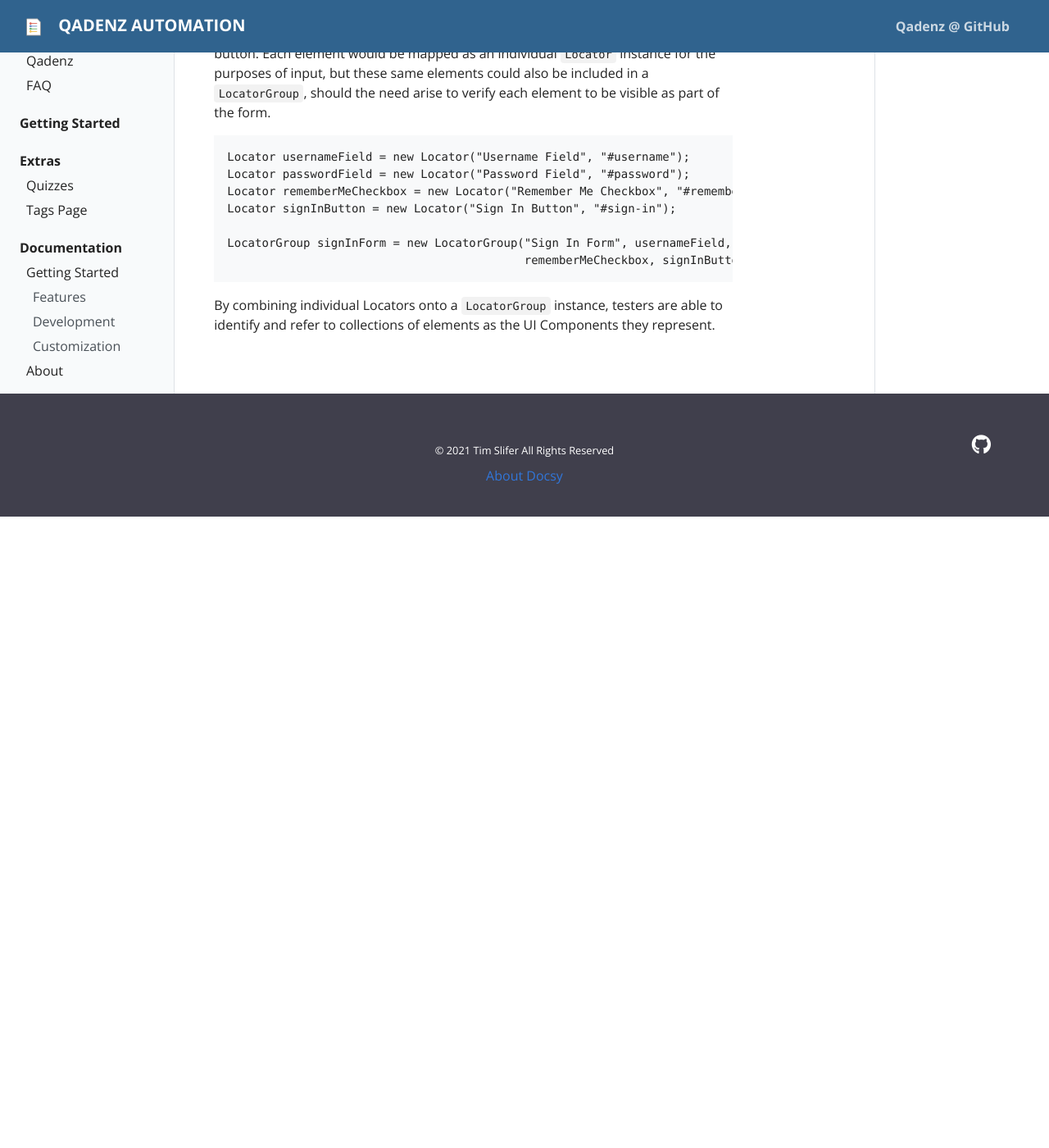
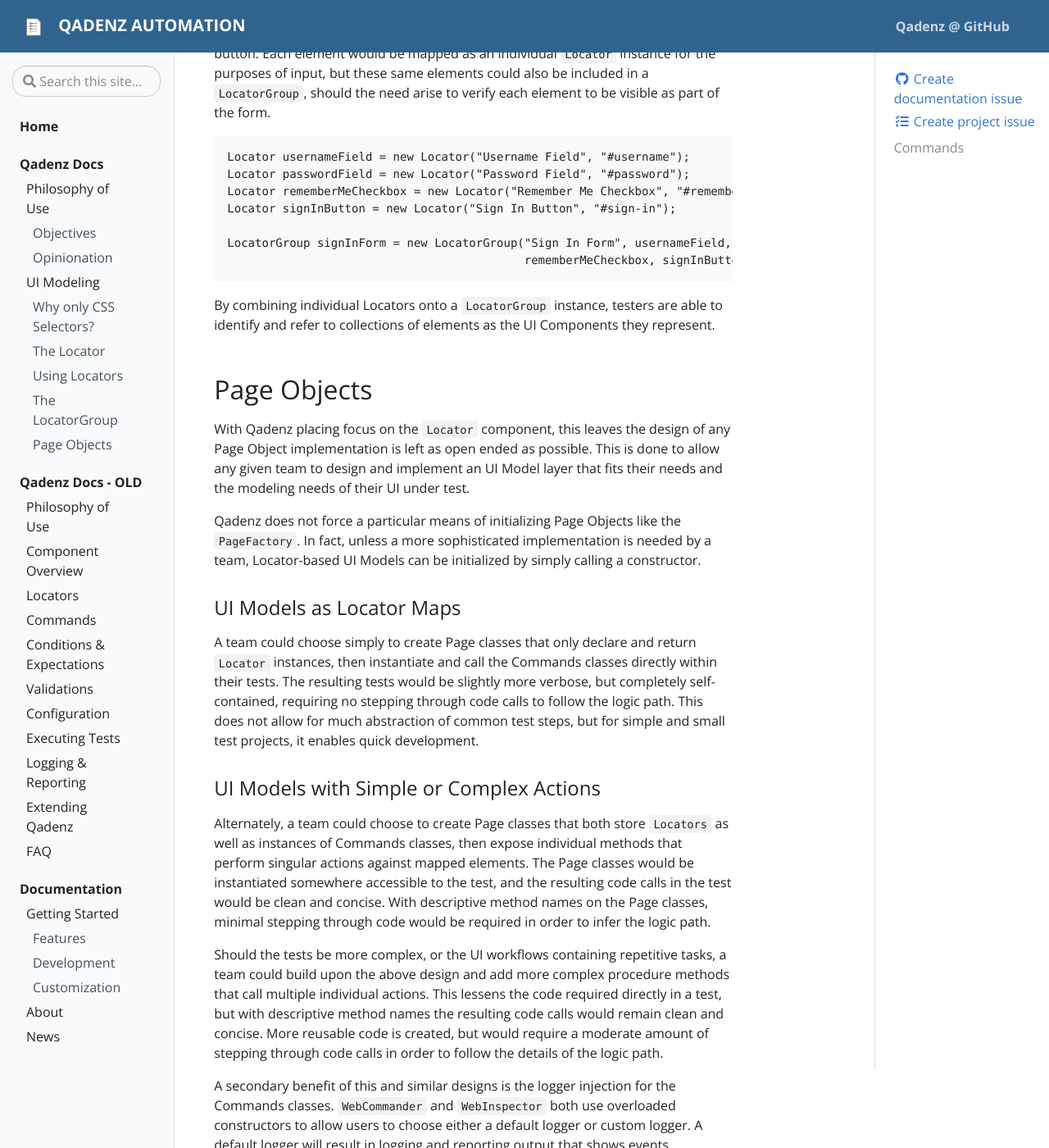
Before and after one commit to qadenz/qadenz.github.io, a Jekyll site: the page built from pages/docs.md, in a window 1280 px wide and 1400 px high, scrolled down 6870 px. Shown: the whole window at 82% size. Built offline with Jekyll 4.4.1, drawn with Linux system fonts in a browser that asks for light colours; before the commit the page ends 7500 px from its top, so only the background shows below that; some of the changed text lies outside the part shown.

Commit message:
Updated page objects section

````diff
--- a/pages/docs.md
+++ b/pages/docs.md
@@ -155,3 +155,25 @@ LocatorGroup signInForm = new LocatorGroup("Sign In Form", usernameField, passwo
 ```
 
 By combining individual Locators onto a `LocatorGroup` instance, testers are able to identify and refer to collections of elements as the UI Components they represent.
+
+## Page Objects
+
+With Qadenz placing focus on the `Locator` component, this leaves the design of any Page Object implementation is left as open ended as possible. This is done to allow any given team to design and implement an UI Model layer that fits their needs and the modeling needs of their UI under test.
+
+Qadenz does not force a particular means of initializing Page Objects like the `PageFactory`. In fact, unless a more sophisticated implementation is needed by a team, Locator-based UI Models can be initialized by simply calling a constructor.
+
+### UI Models as Locator Maps
+
+A team could choose simply to create Page classes that only declare and return `Locator` instances, then instantiate and call the Commands classes directly within their tests. The resulting tests would be slightly more verbose, but completely self-contained, requiring no stepping through code calls to follow the logic path. This does not allow for much abstraction of common test steps, but for simple and small test projects, it enables quick development.
+
+### UI Models with Simple or Complex Actions
+
+Alternately, a team could choose to create Page classes that both store `Locators` as well as instances of Commands classes, then expose individual methods that perform singular actions against mapped elements. The Page classes would be instantiated somewhere accessible to the test, and the resulting code calls in the test would be clean and concise. With descriptive method names on the Page classes, minimal stepping through code would be required in order to infer the logic path.
+
+Should the tests be more complex, or the UI workflows containing repetitive tasks, a team could build upon the above design and add more complex procedure methods that call multiple individual actions. This lessens the code required directly in a test, but with descriptive method names the resulting code calls would remain clean and concise. More reusable code is created, but would require a moderate amount of stepping through code calls in order to follow the details of the logic path.
+
+A secondary benefit of this and similar designs is the logger injection for the Commands classes. `WebCommander` and `WebInspector` both use overloaded constructors to allow users to choose either a default logger or custom logger. A default logger will result in logging and reporting output that shows events originating from the Commands classes. Using a custom logger, teams can pass the `.class` value of the Page class to the `WebCommander` and `WebInspector` instances that reside on the Page class. This results in logging and reporting output that shows events orginating from the Page classes, adding better clarity to the reporting output. This is explained in more detail in the [Commands]() section.
+
+Finally, if the Page classes are becoming too cumbersome due to a complex UI, the Locators could be separated into a Map class, allowing for some division in the UI Modeling components. A test would call a Page class in order to perform actions against elements, and the Page class would call the Map class in order to retrieve the element mappings.
+
+# Commands
````
Also changed, not shown: _data/toc.yml (+2 -20 lines).
